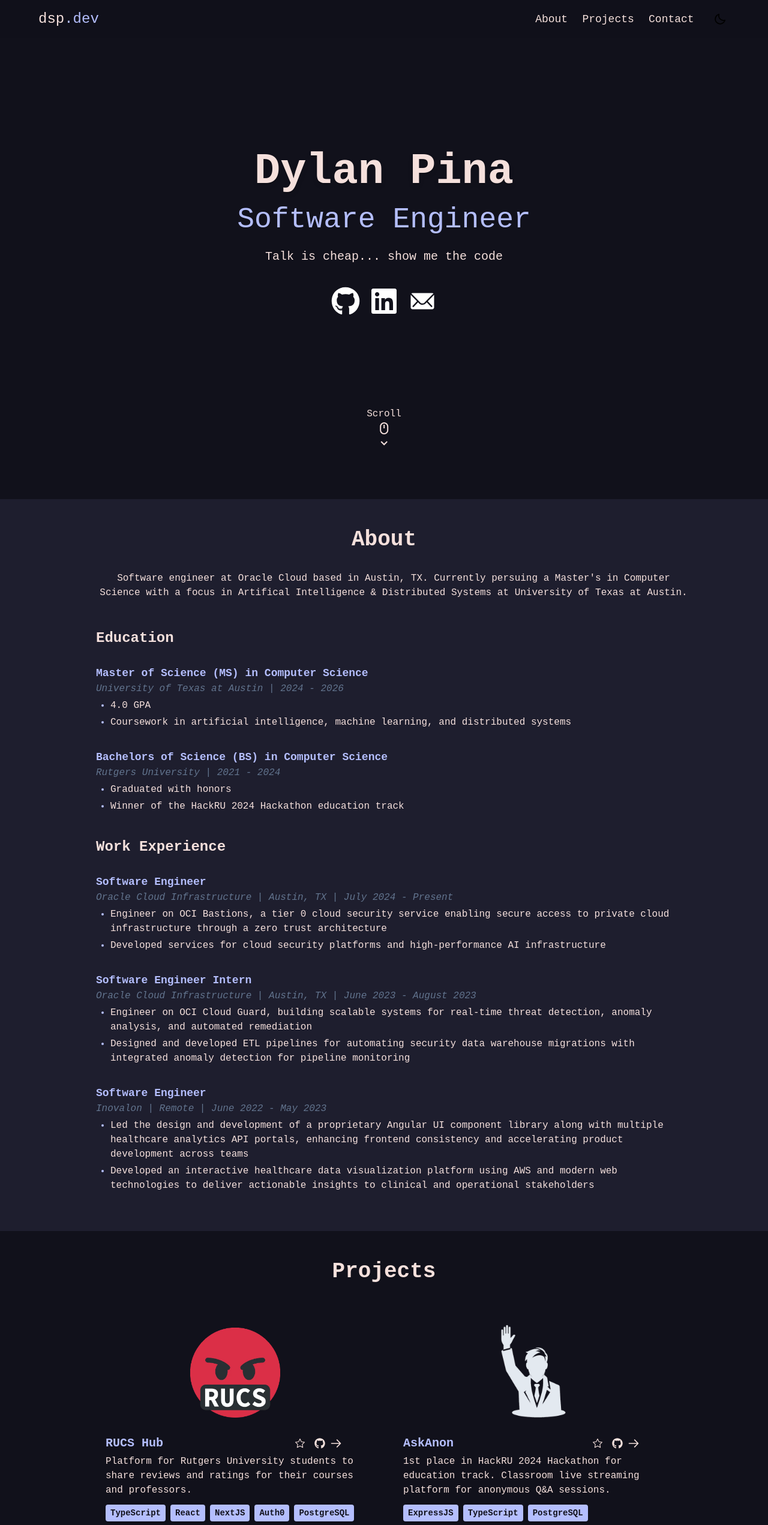
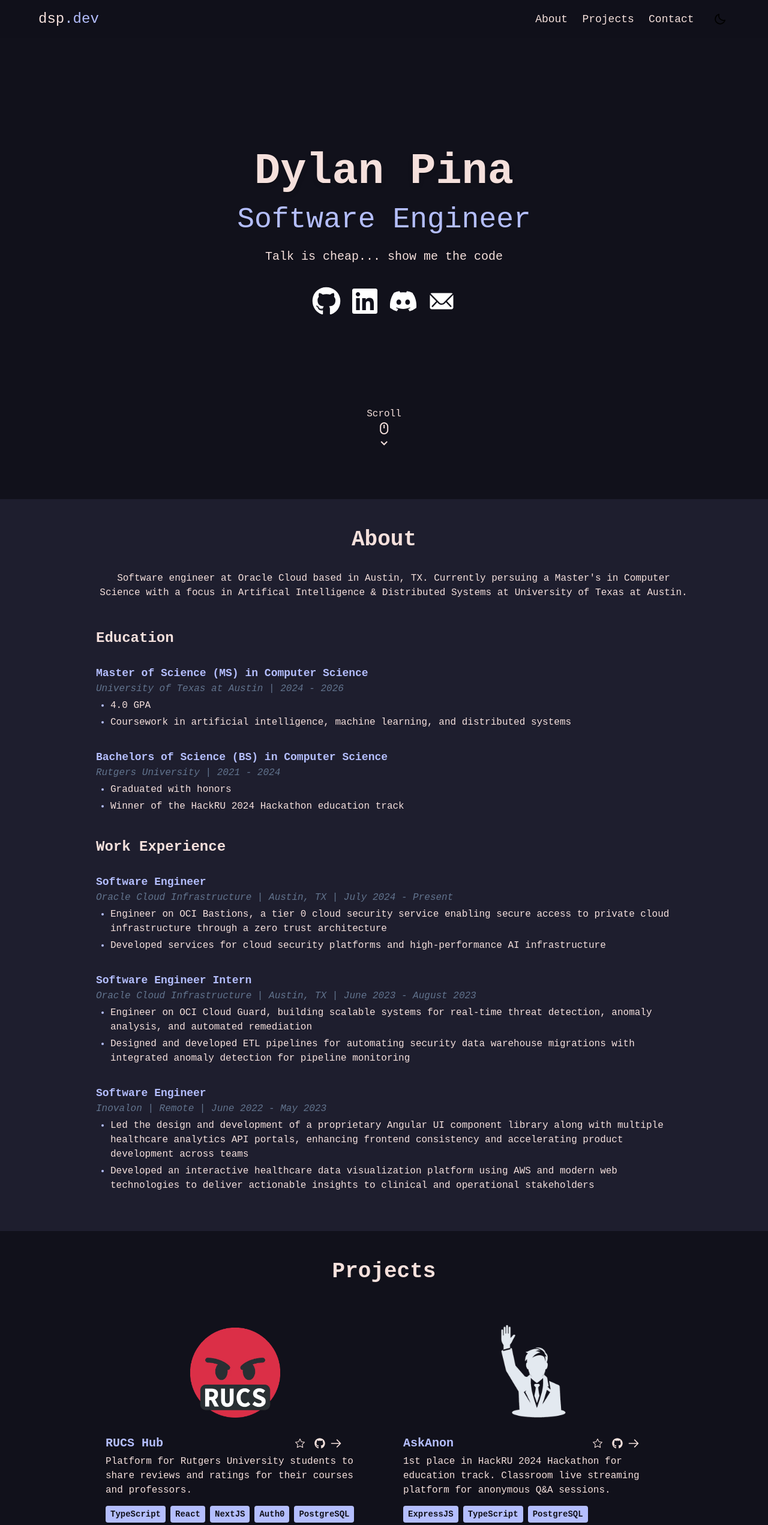
Before and after one commit to DylanPina/dsp.dev, a Next.js app: page / in a window 1280 px wide. Shown: the top 2542 px of the page at 60% size. Built offline with nearby package versions, Linux system fonts and the light colour scheme; no server answers.

Commit message:
Added Footer

```diff
--- a/app/page.tsx
+++ b/app/page.tsx
@@ -5,6 +5,7 @@ import Header from "@/components/Header";
 import Loader from "@/components/Loader";
 import AboutSection from "@/sections/AboutSection";
 import ContactSection from "@/sections/ContactSection";
+import FooterSection from "@/sections/FooterSection";
 import HeroSection from "@/sections/HeroSection";
 import ProjectSection from "@/sections/ProjectSection";
 import { useEffect } from "react";
@@ -34,6 +35,7 @@ export default function Home() {
             <ProjectSection />
             <ContactSection />
           </main>
+          <FooterSection />
         </div>
       </div>
     </>
--- a/components/ProjectCard.tsx
+++ b/components/ProjectCard.tsx
@@ -156,7 +156,7 @@ const ProjectCard: React.FC<Props> = ({ index, project }) => {
             </div>
           </div>
         </div>
-        <div className="overflow-hidden">
+        <div className="overflow-hidden md:min-h-[74px]">
           <p className="project-desc">{project.desc}</p>
         </div>
         <ul
--- a/components/SocialLinks.tsx
+++ b/components/SocialLinks.tsx
@@ -4,6 +4,7 @@ import React, { useRef, useEffect } from "react";
 import { FaGithub, FaLinkedin } from "react-icons/fa";
 import { IoIosMail } from "react-icons/io";
 import gsap from "gsap";
+import { FaDiscord } from "react-icons/fa";
 
 const SocialLinks: React.FC<{ page?: string }> = () => {
   const containerRef = useRef<HTMLDivElement>(null);
@@ -60,10 +61,17 @@ const socialLinks = [
   },
   {
     id: 3,
+    title: "Dylan Pina's Discord Profile",
+    link: "https://discord.com/users/330155644743057408",
+    svg: <FaDiscord />,
+  },
+  {
+    id: 4,
     title: "Dylan Pina's Gmail",
     link: "mailto:dylansp.dev@gmail.com",
     svg: <IoIosMail />,
   },
+  ,
 ];
 
 export default SocialLinks;
--- a/sections/ContactSection.tsx
+++ b/sections/ContactSection.tsx
@@ -15,8 +15,8 @@ const ContactSection: React.FC = () => {
             Contact
           </h2>
         </div>
-        <div className="mt-8 mb-20">
-          <p className="mb-6 mx-auto max-w-2xl md:mb-10 lg:leading-loose text-center">
+        <div className="mt-8">
+          <p className="mx-auto max-w-2xl lg:leading-loose text-center">
             If you have opportunities or want to collaborate, feel free to reach
             out through email at{" "}
             <a
--- /dev/null
+++ b/sections/FooterSection.tsx
@@ -0,0 +1,22 @@
+import SocialLinks from "@/components/SocialLinks";
+import { SiNeovim } from "react-icons/si";
+
+const Footer: React.FC = () => {
+  return (
+    <footer className="flex flex-col gap-6 bg-secondary-black justify-center pb-[90px] md:pb-4 text-center mt-auto">
+      <SocialLinks />
+      <div className="text-primary-white text-xs md:text-sm">
+        Developed in{" "}
+        <a
+          className="underline text-lavender hover:font-bold cursor-pointer"
+          href="https://github.com/DylanPina/neovim-config"
+        >
+          neovim
+        </a>{" "}
+        btw by Dylan Pina
+      </div>
+    </footer>
+  );
+};
+
+export default Footer;
--- a/sections/ProjectSection.tsx
+++ b/sections/ProjectSection.tsx
@@ -94,7 +94,7 @@ const projects = [
         className="transition-transform duration-500 h-75 outline outline-2 rounded-lg justify-center center m-auto hover:scale-125 object-cover"
       />
     ),
-    desc: "Web-based messaging platform that uses web sockets for bidirectional low-latency communication",
+    desc: "Web-based messaging platform that uses web sockets for bidirectional low-latency communication.",
     tags: [
       "React",
       "Typescript",
@@ -119,7 +119,7 @@ const projects = [
         className="transition-transform duration-500 h-75 outline outline-2 rounded-lg justify-center center m-auto hover:scale-125 object-cover"
       />
     ),
-    desc: "Crytocurrency analytics dashboard",
+    desc: "Crytocurrency analytics dashboard.",
     tags: ["React", "Firebase", "Google Cloud"],
     liveUrl: "https://github.com/DylanPina/PaxCoins",
     codeUrl: "https://github.com/DylanPina/PaxCoins",
```
